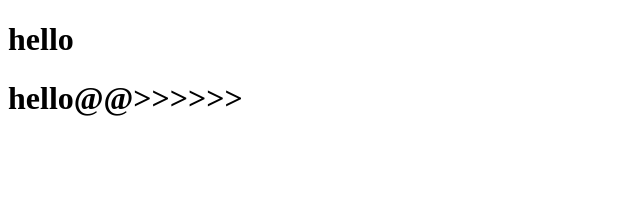
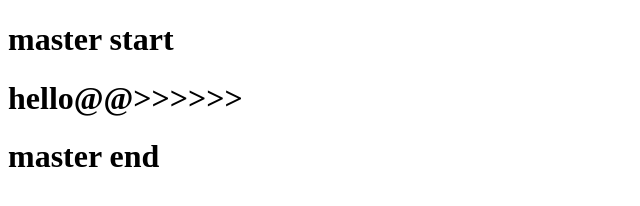
Before and after one commit to RaunakBhardwaj/git-example, a plain HTML site: page index.html in a window 1280 px wide. Shown: the whole page, without its empty margins (0-640 px from the left). Drawn offline with Linux system fonts and the light colour scheme.

Commit message:
master title changes

```diff
--- a/index.html
+++ b/index.html
@@ -7,8 +7,9 @@
     <title>My site</title>
 </head>
 <body>
-    <h1>hello</h1>
+    <h1>master start</h1>
     <h1>hello@@>>>>>></h1>
+    <h1>master end</h1>
 
 </body>
 </html>
```
